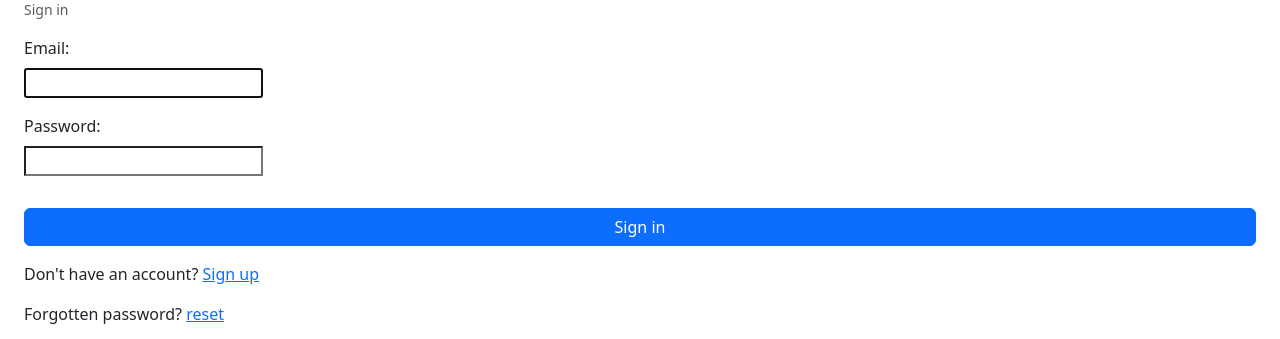
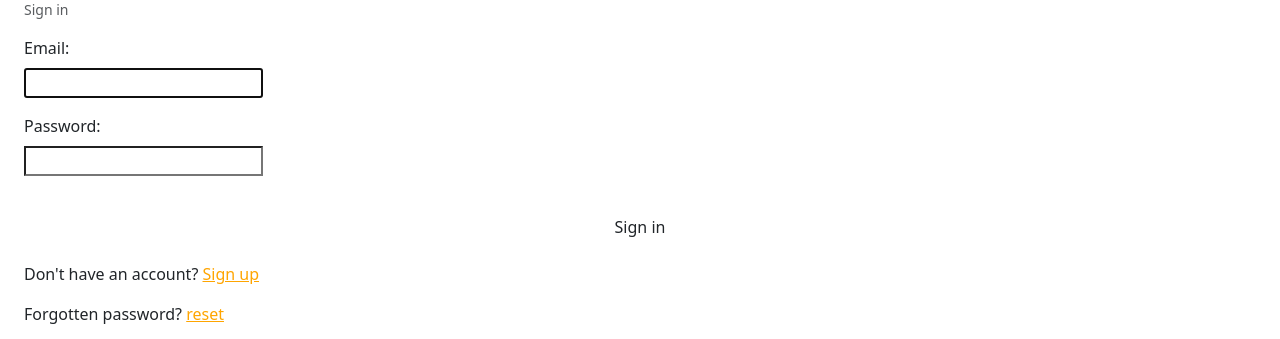
Before and after one commit to kwextech/webapp, a Django app: page /login/ in a window 1280 px wide. Shown: the part 405-744 px from the top of the page. Run offline with Django 5.2, Linux system fonts and the light colour scheme; data that the repository does not hold is empty; parts of the project's set-up code (start-up, migrations or seed data) failed here and were passed over; some libraries are stand-ins or nearby versions.

Commit message:
update botton

```diff
--- a/backend/templates/backend/login.html
+++ b/backend/templates/backend/login.html
@@ -34,10 +34,10 @@
                 </div>
             </div>
 
-            <button type="submit" class="btn btn-primary w-100 mt-3">Sign in</button>
+            <button type="submit" class="btn bg-orange w-100 mt-3">Sign in</button>
 
-            <p class="mt-3 text">Don't have an account? <a href="{% url 'register' %}">Sign up</a></p>
-            <p class="mt-3 text">Forgotten password? <a href="{% url 'reset_password' %}">reset</a></p>
+            <p class="mt-3 text">Don't have an account? <a href="{% url 'register' %}" style="color: orange;">Sign up</a></p>
+            <p class="mt-3 text">Forgotten password? <a href="{% url 'reset_password' %}" style="color: orange;">reset</a></p>
         </div>
     </div>
 
--- a/backend/templates/backend/register.html
+++ b/backend/templates/backend/register.html
@@ -72,9 +72,9 @@
                 </label>
               </div>
 
-            <button type="submit" id="reg_submit" class="btn btn-primary w-100 mt-3" disabled>Sign up</button>
+            <button type="submit" id="reg_submit" class="btn bg-orange w-100 mt-3" disabled>Sign up</button>
 
-            <p class="mt-3 text">Have an account already? <a href="{% url 'login' %}">Sign in</a></p>
+            <p class="mt-3 text">Have an account already? <a href="{% url 'login' %}" style="color: orange;">Sign in</a></p>
         </div>
     </div>
 </form>
--- a/backend/templates/dashboard/active.html
+++ b/backend/templates/dashboard/active.html
@@ -29,7 +29,7 @@
                 </div>
             </div>
             <div>Available balance: $<span id="bal">{% if balance is None %}0{% else %}{{balance}}{% endif %}</span></div>
-            <button type="submit" id="reg_submit" class="btn btn-primary w-100" style="box-shadow: none; border: none;">Make Investment</button>
+            <button type="submit" id="reg_submit" class="btn bg-orange w-100" style="box-shadow: none; border: none;">Make Investment</button>
         </div>
     </div>
 </form>
--- a/backend/templates/dashboard/confirmpayment.html
+++ b/backend/templates/dashboard/confirmpayment.html
@@ -25,7 +25,7 @@
                 <span class="input-group-text" id="wallet">copy</span>
             </div>
             <br>
-            <button type="submit" class="btn btn-primary w-100" id="confirm">Confirm Payment</button>
+            <button type="submit" class="btn bg-orange w-100" id="confirm">Confirm Payment</button>
         </div>
         <br>
         <span style="color: red;"><i class="fa-solid fa-circle-info"></i> Be aware this order will be cancelled. if any other {{currency}} amount</span><br>
--- a/backend/templates/dashboard/deposit.html
+++ b/backend/templates/dashboard/deposit.html
@@ -40,7 +40,7 @@
                 </div>
             </div>
 
-            <button type="submit" class="btn btn-primary w-100 mt-3">Make Deposit</button>
+            <button type="submit" class="btn bg-orange w-100 mt-3">Make Deposit</button>
         </div>
     </div>
 </form>
--- a/backend/templates/dashboard/editprofile.html
+++ b/backend/templates/dashboard/editprofile.html
@@ -47,7 +47,7 @@
                 </div>
             </div>
 
-            <button type="submit" class="btn btn-primary w-100 mt-3">Update Profile</button>
+            <button type="submit" class="btn bg-orange w-100 mt-3">Update Profile</button>
         </div>
     </div>
 </form>
--- a/backend/templates/dashboard/mailsending.html
+++ b/backend/templates/dashboard/mailsending.html
@@ -25,7 +25,7 @@
             style="border: none; box-shadow: none;">
             </textarea>
         </div>
-        <button type="submit" id="reg_submit" class="btn btn-primary w-100" style="box-shadow: none; border: none;">Send</button>
+        <button type="submit" id="reg_submit" class="btn bg-orange w-100" style="box-shadow: none; border: none;">Send</button>
     </div>
 </div>
 
--- a/backend/templates/dashboard/transfer.html
+++ b/backend/templates/dashboard/transfer.html
@@ -19,7 +19,7 @@
             <span style="color: red; display: none;" id="error">amount exceeds available balance</span>
             </div>
             <div>Available balance: $<span id="bal">{% if balance is None %}0{% else %}{{balance}}{% endif %}</span></div>
-            <button type="submit" id="reg_submit" class="btn btn-primary w-100" style="box-shadow: none; border: none;">Transfer funds</button>
+            <button type="submit" id="reg_submit" class="btn bg-orange w-100" style="box-shadow: none; border: none;">Transfer funds</button>
 
         </div>
     </div>
--- a/backend/templates/dashboard/withdrawal.html
+++ b/backend/templates/dashboard/withdrawal.html
@@ -23,7 +23,7 @@
             </div>
             <div style="color: red; display: none;" id="min">Minimum Withdrawal: $<span>{% if min %}{{min.amount}}{% else %}10{% endif %}</span></div>
             <div>Available balance: $<span id="bal">{% if balance is None %}0{% else %}{{balance}}{% endif %}</span></div>
-            <button type="submit" id="reg_submit" class="btn btn-primary w-100" style="box-shadow: none; border: none;">Request Withdrawal</button>
+            <button type="submit" id="reg_submit" class="btn bg-orange w-100" style="box-shadow: none; border: none;">Request Withdrawal</button>
         </div>
     </div>
 </form>
--- a/backend/templates/password/password_reset_complete.html
+++ b/backend/templates/password/password_reset_complete.html
@@ -5,7 +5,7 @@
 <div class="form-bg">
     <div class="form">
         <p class="form-text">Password Reset Complete </p>
-    <center><p>Your password has been set. You may go ahead and <a href="{% url 'login' %}">log in</a> now.</p></center>
+    <center><p>Your password has been set. You may go ahead and <a href="{% url 'login' %}" style="color: orange;">log in</a> now.</p></center>
 
     </div>
 </div>
--- a/backend/templates/password/password_reset_confirm.html
+++ b/backend/templates/password/password_reset_confirm.html
@@ -30,7 +30,7 @@
                 </div>
             </div>
 
-            <button type="submit" class="btn btn-primary w-100 mt-3">Reset Password</button>
+            <button type="submit" class="btn bg-orange w-100 mt-3">Reset Password</button>
 
         </div>
     </div>
--- a/backend/templates/password/reset_password.html
+++ b/backend/templates/password/reset_password.html
@@ -20,7 +20,7 @@
                 </div>
             </div>
 
-            <button type="submit" class="btn btn-primary w-100 mt-3">Reset Password</button>
+            <button type="submit" class="btn bg-orange w-100 mt-3">Reset Password</button>
         </div>
     </div>
 </form>
```
